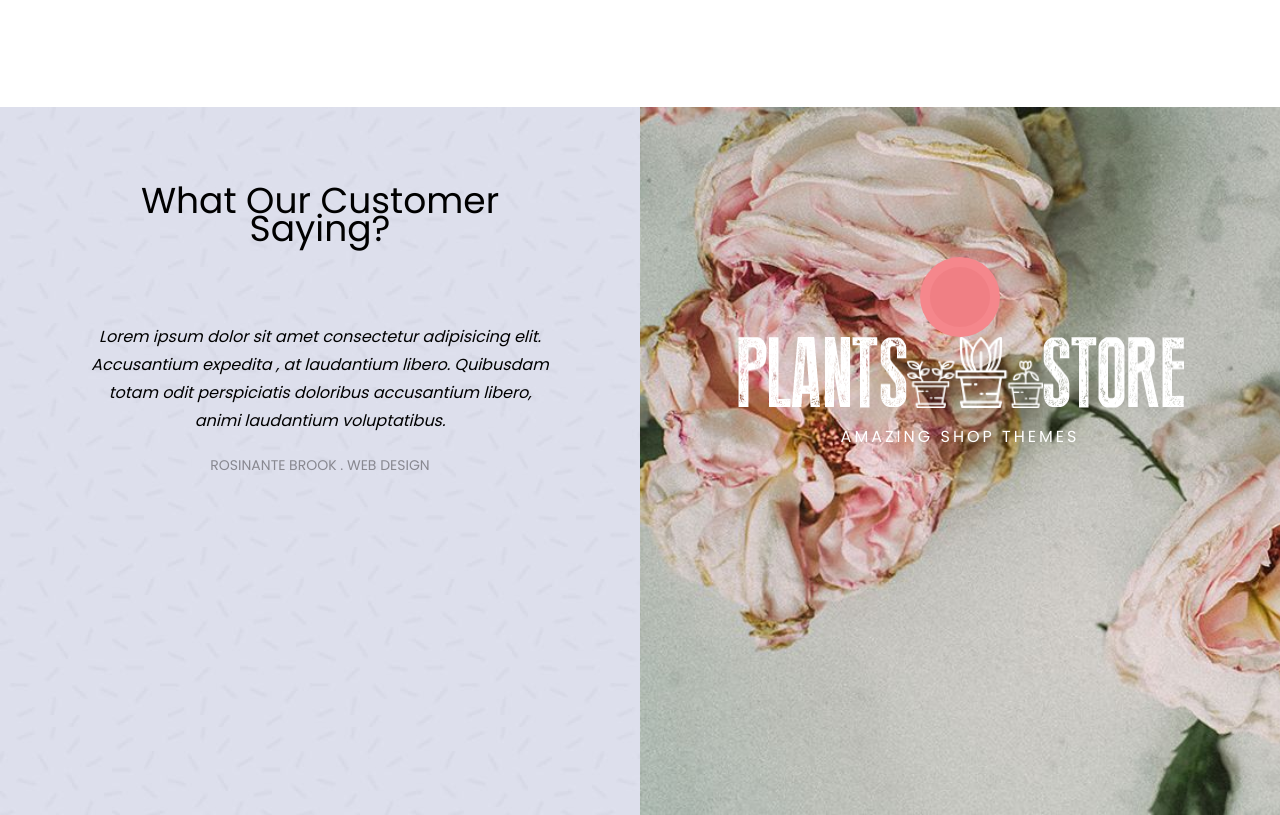
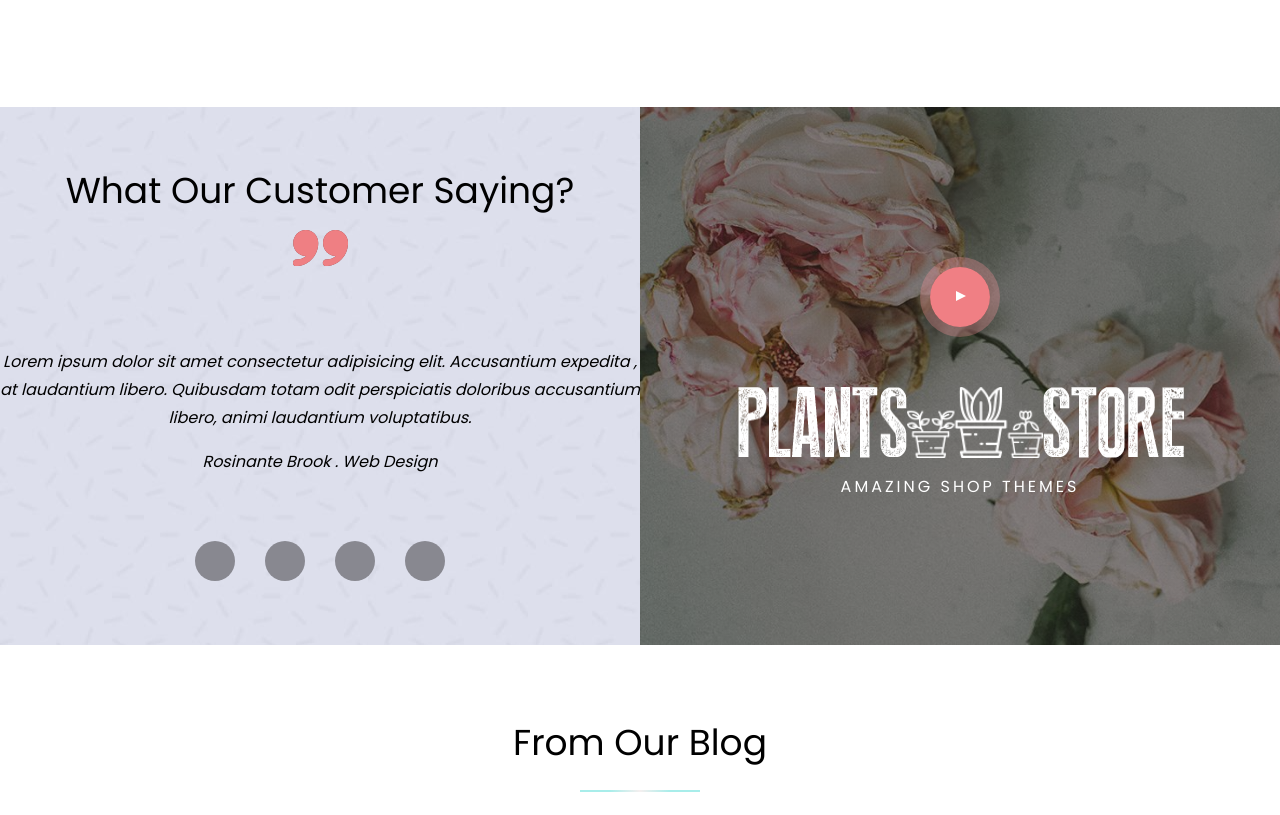
Before and after one commit to lindsaywoods/livingAndStyling, a plain HTML site: page index.html in a window 1280 px wide. Shown: the part 2866-3681 px from the top of the page. Drawn offline with Linux system fonts and the light colour scheme.

Commit message:
almost complete, media qs almost finished except footer

```diff
--- a/index.html
+++ b/index.html
@@ -277,11 +277,21 @@
                 <h2>What Our Customer Saying?</h2>
                 <p>Lorem ipsum dolor sit amet consectetur adipisicing elit. Accusantium expedita , at laudantium libero. Quibusdam totam odit perspiciatis doloribus accusantium libero, animi laudantium voluptatibus.</p>
                 <p>Rosinante Brook . Web Design</p>
+                <div class="videodotscontainer">
+                    <div class=videodots></div>
+                    <div class=videodots></div>
+                    <div class=videodots></div>
+                    <div class=videodots></div>
+                </div>
+
+
             </div>
             <div class="plantvideo">
                 <div class="plantvideocontainer">
-                    <div class="playiconfuzz">
-                        <div class="playicon"></div>
+                    <div>
+                        <div class="playicon">
+                            <div class="play"></div>
+                        </div>
                     </div>
                     <div class="plantstore">
                         <img src="styles/images/plants-word.png" alt="reads plants">
--- a/styles/components/_productgallery.scss
+++ b/styles/components/_productgallery.scss
@@ -3,7 +3,7 @@ $fontSecond: #888890;
 .productgallery {
     display: flex;
     flex-wrap: wrap;
-    justify-content: space-between;
+    justify-content: space-around;
     text-align: center;
     margin-bottom: 100px;
     }
@@ -21,8 +21,6 @@ $fontSecond: #888890;
 }
 
 @media (max-width:1230px) {
-    // margin: 20px;
-
     .galleryitem:first-child {
         margin: 20px;
     }
@@ -143,7 +141,7 @@ $fontSecond: #888890;
     color: darken(#a8edea, 38);
 }
 
-@media (max-width:1230px) {
-    .productgallery {
-    }
-}
+// @media (max-width:1230px) {
+//     .productgallery {
+//     }
+// }
--- a/styles/styles.scss
+++ b/styles/styles.scss
@@ -119,7 +119,6 @@ button {
     padding: 7px 10px;
     width: 220px;
     height:90px;
-    max-width: 250px;
     display: inline-block;
     p {
         color:$fontSecond;
@@ -143,22 +142,16 @@ button {
     text-align: center;
     justify-content: center;
     margin-top: 70px;
-    // border: 3px solid mediumvioletred;
 
     h2 {
         margin: 0;
     }
 }
 
-
-
-
 .toptwosquares {
     display: flex;
     justify-content: center;
 }
-
-
 
 .airplantsflex, .houseplants, .officeplants, .bottomrectangle {
     margin: 10px;
@@ -273,43 +266,92 @@ button {
 }
 
 @media (max-width:800px) {
-     .officeplants, .houseplants, .bottomrectangle {
-        // background: #f2e8e9;
+     .officeplants {
         background-image: url("images/daria-shevtsova-57355.jpg");
-        padding: 10px;
-        // display: inline-block;
     }
+    .houseplants {
+        background-image: url("images/daria-shevtsova-573552.jpg")
+    }
+
+    .bottomrectangle {
+        background-image: url("images/plantContainers2.jpg")
+    }
+
     .airplantsflex {
         margin-left: 0px;
         padding: 10px;
         margin-left: 80px;
         padding: 0 50px;
-        // flex-direction: column;
     }
 
     .productcategoriesall {
-        // flex-direction: column;
-        // display: inline-block;
         margin: 0 auto;
         display: flex;
-        // justify-content: space-around;
         flex-wrap: wrap;
 
     }
 
-    .productcategories {
-        // flex-wrap: wrap;
-    }
     .toptwosquares {
-        // flex-direction: column;
         flex-wrap: wrap;
         flex-direction: column;
+    }
+
+    .bottomrectangle {
+        margin-right: 30px;
+    }
+
+    .houseplants {
+        margin-right: 10px;
+    }
+    .productcatrightside {
+        align-content: center;
+        justify-content: center;
+    }
+
+}
+
+@media (max-width:690px) {
+
+
+
+    .productcategoriesall {
+        // justify-content: center;
+        align-content: center;
+    .airplantsflex {
+        margin: 10px;
+        padding: 10px;
+    }
+
+    .toptwosquares {
+    margin-right: 0;
+    // padding: 0 10px;
+    }
+
+    .bottomrectangle {
+        background-image: url("images/daria-shevtsova-573554.jpg");
+        padding: 10px;
+        margin: 10px;
+        width: 240px;
+        // margin-right: 0;
+        // padding-top: 10px;
+        // padding-bottom: 10px;
+        // margin-right: 5px;
+        // margin-left: 5px;
 
     }
 
-    .bottomrectangle {
-        width: 240px;
     }
+
+
+
+
+
+
+
+    // .houseplants, .officeplants, .airplants .bottomrectangle {
+    //     margin: 10px;
+    //     padding: 10px;
+    // }
 
 }
 
@@ -369,7 +411,6 @@ button {
     background-image: url("images/customerBackground.jpg");
     max-width: 50%;
     text-align: center;
-    padding: 50px 90px;
     margin: 0 auto;
     position: relative;
     line-height: 28px;
@@ -377,6 +418,7 @@ button {
             font-size: 36px;
             font-weight: 500;
             margin-bottom: 80px;
+            margin-top: 70px;
         }
         p:not(:last-child) {
             font-size: 16px;
@@ -392,18 +434,47 @@ button {
         }
 }
 
-// DND - apply after spacing complete
-// .customerquote::after {
-//     content:url("images/largequotes.svg");
-//     position: relative;
-//     bottom:60%;
+.customerquote h2::after {
+    content:url("images/largequotes.svg");
+    position: relative;
+    display: flex;
+    justify-content: center;
+    margin-top: 25px;
+}
 
-// }
+@media (max-width:922px) {
+    .customerreview {
+        display: none;
+    }
+}
+
+.videodotscontainer {
+    display: flex;
+    margin-top: 10px;
+    margin: 0 auto;
+    justify-content: center;
+    margin-top: 50px;
+}
+
+.videodots {
+    width: 40px;
+    height: 40px;
+    background: #888890;
+    border-radius: 50%;
+    margin: 15px;
+}
+
+.videodots:hover {
+    width: 60px;
+    height: 60px;
+    margin: 5px;
+}
 
 .plantvideo {
     // position: relative;
     width: 50%;
     text-align: center;
+    justify-content: center;
 }
 
 .plantstore {
@@ -415,7 +486,7 @@ button {
 }
 
 .plantvideocontainer {
-    background:url("images/daria-shevtsova-57355.jpg");
+    background:linear-gradient(rgba(26,26,26,.5),rgba(26,26,26,.5)),url("images/daria-shevtsova-57355.jpg");
     position: relative;
     background-size: cover;
     background-repeat: no-repeat;
@@ -425,12 +496,12 @@ button {
     color: #ffffff;
     text-transform: uppercase;
     letter-spacing: 3px;
-    padding-top: 150px;
-    padding-bottom: 350px;
+    padding-top: 100px;
+    padding-bottom: 130px;
     display: flex;
     flex-direction: column;
-    // align-content: center;
-    // justify-content: center;
+    align-content: center;
+    justify-content: center;
 }
 
 .playicon {
@@ -440,15 +511,25 @@ button {
     border-radius: 50%;
     margin: 0 auto;
     border: 10px solid rgba(255, 154, 158, 0.3);
+    background-clip: padding-box;
+    position: relative;
+    margin-top: 50px;
+    margin-bottom: 50px;
 }
 
-// .playiconfuzz {
-//     width: 100px;
-//     height: 100px;
-//     background-color: rgba(255, 154, 158, 0.3);
-//     border-radius: 50%;
-//     margin: 0 auto;
-// }
+.play {
+    position: absolute;
+    right: 0;
+    left: 26px;
+    top: 24px;
+    bottom: 0;
+    width: 0;
+    height: 0;
+    border-top: 5px solid transparent;
+    border-left: 10px solid #ffffff;
+    border-bottom: 5px solid transparent;
+}
+
 
 // beginning of newsletter signup section
 
```
Also changed, not shown: styles/images/daria-shevtsova-573552.jpg (added), styles/images/daria-shevtsova-573553.jpg (added), styles/images/daria-shevtsova-573554.jpg (added), styles/images/plantContainers2.jpg (added), styles/images/plantsstore2.jpg (deleted), styles/images/plantvideo.jpg (deleted), styles/styles.css, 1 other file.
